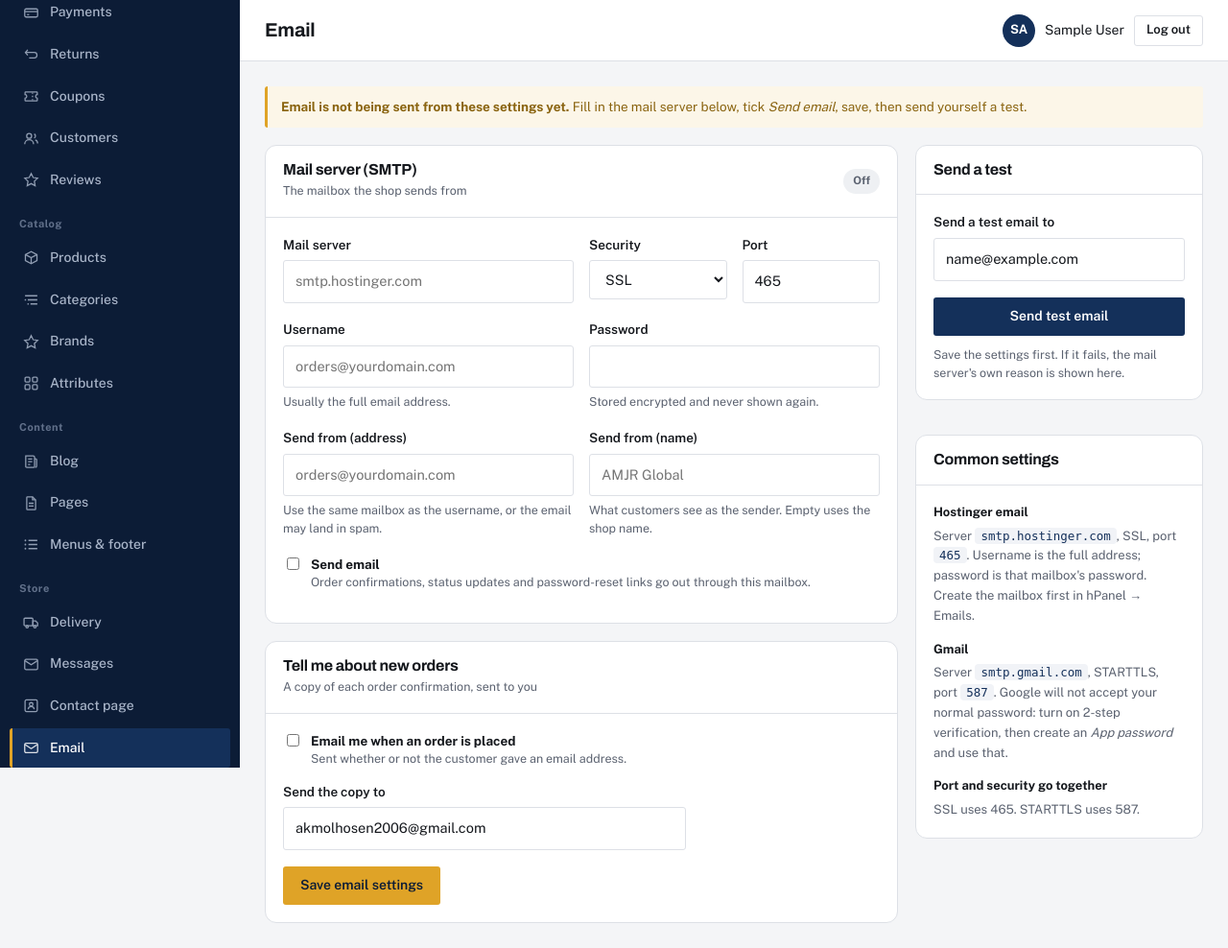
After one commit to Humayun64/ecommerce-website, a Laravel app: page /admin/email in a window 1280 px wide. The commit adds this page. Shown: the whole page at 96% size. Run offline with Laravel 12, Linux system fonts and the light colour scheme; a user stored in the database is signed in; data comes from the database, SQL or seed files in the repository; tables that the repository leaves empty hold one stand-in row (values such as "Sample post").

Commit message:
Email settings in the admin panel
- Admin > Email: SMTP server, port, security, username, password
  (stored encrypted), sender address and name
- "Send test email" shows the mail server's own reason on failure
- Optional copy of every new order to the shop's address
- Settings are applied at start-up; until they are complete and
  switched on, the .env mail settings are left alone

Co-Authored-By: Claude Fable 5.2 <noreply@anthropic.com>
Claude-Session: https://claude.ai/code/session_01XUrtpNUsPb5t9ZLK2JAvPV

```diff
--- /dev/null
+++ b/app/Http/Controllers/Admin/EmailController.php
@@ -0,0 +1,77 @@
+<?php
+
+namespace App\Http\Controllers\Admin;
+
+use App\Http\Controllers\Controller;
+use App\Services\MailSettings;
+use Illuminate\Http\Request;
+use Illuminate\Support\Facades\Mail;
+use Illuminate\Support\Str;
+use Illuminate\Validation\Rule;
+
+class EmailController extends Controller
+{
+    public function __construct(private MailSettings $mail)
+    {
+    }
+
+    public function edit()
+    {
+        $s = $this->mail->all();
+
+        return view('admin.email.edit', [
+            's'           => $s,
+            'hasPassword' => $s['password'] !== '',
+            'ready'       => $this->mail->ready(),
+            'envMailer'   => config('mail.default'),
+        ]);
+    }
+
+    public function update(Request $request)
+    {
+        $data = $request->validate([
+            'on'           => ['nullable', 'boolean'],
+            'host'         => ['nullable', 'string', 'max:120', 'regex:/^[A-Za-z0-9.\-]+$/'],
+            'port'         => ['nullable', 'integer', 'min:1', 'max:65535'],
+            'security'     => ['nullable', Rule::in(['ssl', 'tls'])],
+            'username'     => ['nullable', 'string', 'max:160'],
+            'password'     => ['nullable', 'string', 'max:300'],
+            'from_address' => ['nullable', 'email', 'max:160'],
+            'from_name'    => ['nullable', 'string', 'max:80'],
+            'admin_copy'   => ['nullable', 'boolean'],
+            'admin_to'     => ['nullable', 'email', 'max:160', 'required_if:admin_copy,1'],
+        ], [
+            'host.regex'           => __('The mail server is a name like smtp.hostinger.com — no http:// and no spaces.'),
+            'admin_to.required_if' => __('Enter the address the order copies should go to.'),
+        ]);
+
+        $this->mail->save($data);
+
+        if ($request->boolean('on') && ! $this->mail->ready()) {
+            return back()->with('error', __('Saved, but email is not sending yet: the server, username, password and "from" address are all needed.'));
+        }
+
+        return back()->with('status', __('Email settings saved.'));
+    }
+
+    /** Send one real email, and show the mail server's own words if it fails. */
+    public function test(Request $request)
+    {
+        $data = $request->validate(['to' => ['required', 'email', 'max:160']]);
+
+        if (! $this->mail->ready()) {
+            return back()->with('error', __('Fill in and switch on the settings first, then save, then test.'));
+        }
+
+        try {
+            Mail::raw(
+                __("This is a test from your shop's admin panel.\n\nIf you are reading it, outgoing email is working.") . "\n\n" . url('/'),
+                fn ($message) => $message->to($data['to'])->subject(__('Test email from :shop', ['shop' => config('mail.from.name')]))
+            );
+        } catch (\Throwable $e) {
+            return back()->withInput()->with('error', __('The mail server refused: :why', ['why' => Str::limit($e->getMessage(), 400)]));
+        }
+
+        return back()->with('status', __('Test email sent to :to. Check the inbox, and the spam folder too.', ['to' => $data['to']]));
+    }
+}
--- a/app/Providers/AppServiceProvider.php
+++ b/app/Providers/AppServiceProvider.php
@@ -29,6 +29,14 @@ class AppServiceProvider extends ServiceProvider
     {
         // Store settings are needed by nearly every view, so share them once.
         View::share('settings', Setting::all_cached());
+
+        // Outgoing email is set up in the admin panel. A mistake there must
+        // never stop the site from loading, so it is applied inside a guard.
+        try {
+            app(\App\Services\MailSettings::class)->apply();
+        } catch (\Throwable $e) {
+            // Fall back to whatever .env says.
+        }
 
         // Menus and the cart badge, on every storefront page.
         View::composer('site.*', function ($view) {
--- /dev/null
+++ b/app/Services/MailSettings.php
@@ -0,0 +1,110 @@
+<?php
+
+namespace App\Services;
+
+use App\Models\Setting;
+use Illuminate\Support\Facades\Crypt;
+
+/**
+ * The shop's outgoing email, set from the admin panel instead of the .env
+ * file. The password is stored encrypted and only decrypted here.
+ */
+class MailSettings
+{
+    /** @return array{on:bool, host:string, port:int, security:string, username:string, password:string, from_address:string, from_name:string, admin_copy:bool, admin_to:string} */
+    public function all(): array
+    {
+        $password = (string) Setting::get('mail_password', '');
+
+        if ($password !== '') {
+            try {
+                $password = Crypt::decryptString($password);
+            } catch (\Throwable $e) {
+                $password = '';
+            }
+        }
+
+        return [
+            'on'           => Setting::get('mail_on', '0') === '1',
+            'host'         => trim((string) Setting::get('mail_host', '')),
+            'port'         => (int) Setting::get('mail_port', 465),
+            'security'     => Setting::get('mail_security', 'ssl') === 'tls' ? 'tls' : 'ssl',
+            'username'     => trim((string) Setting::get('mail_username', '')),
+            'password'     => $password,
+            'from_address' => trim((string) Setting::get('mail_from_address', '')),
+            'from_name'    => trim((string) Setting::get('mail_from_name', '')),
+            'admin_copy'   => Setting::get('mail_admin_copy', '0') === '1',
+            'admin_to'     => trim((string) Setting::get('mail_admin_to', '')),
+        ];
+    }
+
+    public function ready(): bool
+    {
+        $s = $this->all();
+
+        return $s['on'] && $s['host'] !== '' && $s['username'] !== '' && $s['password'] !== '' && $s['from_address'] !== '';
+    }
+
+    public function save(array $input): void
+    {
+        $pairs = [
+            'mail_on'           => ! empty($input['on']) ? '1' : '0',
+            'mail_host'         => trim((string) ($input['host'] ?? '')),
+            'mail_port'         => (string) (int) ($input['port'] ?? 465),
+            'mail_security'     => ($input['security'] ?? 'ssl') === 'tls' ? 'tls' : 'ssl',
+            'mail_username'     => trim((string) ($input['username'] ?? '')),
+            'mail_from_address' => trim((string) ($input['from_address'] ?? '')),
+            'mail_from_name'    => trim((string) ($input['from_name'] ?? '')),
+            'mail_admin_copy'   => ! empty($input['admin_copy']) ? '1' : '0',
+            'mail_admin_to'     => trim((string) ($input['admin_to'] ?? '')),
+        ];
+
+        // An empty box means "keep the password already saved".
+        if ((string) ($input['password'] ?? '') !== '') {
+            $pairs['mail_password'] = Crypt::encryptString((string) $input['password']);
+        }
+
+        Setting::put($pairs);
+    }
+
+    /**
+     * Point Laravel's mailer at these settings for this request. Called
+     * once when the app starts; until the panel is filled in and switched
+     * on, whatever .env says is left alone.
+     */
+    public function apply(): void
+    {
+        if (! $this->ready()) {
+            return;
+        }
+
+        $s = $this->all();
+
+        config([
+            'mail.default'      => 'smtp',
+            'mail.mailers.smtp' => [
+                'transport' => 'smtp',
+                // smtps = encrypted from the first byte (port 465);
+                // smtp  = starts plain and upgrades with STARTTLS (port 587).
+                'scheme'    => $s['security'] === 'ssl' ? 'smtps' : 'smtp',
+                'host'      => $s['host'],
+                'port'      => $s['port'],
+                'username'  => $s['username'],
+                'password'  => $s['password'],
+                'timeout'   => 15,
+            ],
+            'mail.from' => [
+                'address' => $s['from_address'],
+                'name'    => $s['from_name'] !== '' ? $s['from_name'] : (Setting::get('store_name') ?: config('app.name')),
+            ],
+        ]);
+    }
+
+    /** Where a copy of each new order goes, if that is switched on. */
+    public function adminCopyTo(): ?string
+    {
+        $s = $this->all();
+
+        return $s['admin_copy'] && filter_var($s['admin_to'], FILTER_VALIDATE_EMAIL) ? $s['admin_to'] : null;
+    }
+}
--- /dev/null
+++ b/resources/views/admin/email/edit.blade.php
@@ -0,0 +1,181 @@
+@extends('admin.layouts.app')
+@section('title', 'Email')
+
+@section('content')
+
+<style>
+.em-state{display:inline-block;font-size:11.5px;font-weight:700;padding:4px 10px;border-radius:20px;white-space:nowrap}
+.em-state.on{background:#E5F3EB;color:var(--ok)}
+.em-state.off{background:#EEF0F3;color:var(--ink-mute)}
+.em-state.warn{background:#FCEEE2;color:var(--warn)}
+.em-tick{display:flex;align-items:flex-start;gap:9px;font-size:13.5px;line-height:1.5;margin-bottom:14px}
+.em-tick input{margin-top:3px;accent-color:var(--navy)}
+.em-tick span span{display:block;color:var(--ink-mute);font-size:12.5px}
+.em-guide b{display:block;margin:14px 0 4px;color:var(--ink)}
+.em-guide b:first-child{margin-top:0}
+.em-guide{font-size:13px;color:var(--ink-mute);line-height:1.6}
+.em-guide code{background:#F1F3F7;padding:1px 6px;border-radius:4px;font-size:12.5px;color:var(--navy)}
+</style>
+
+@if ($errors->any())
+  <div class="alert alert-bad" style="margin-bottom:18px">
+    <ul style="margin:0;padding-left:18px">@foreach ($errors->all() as $error)<li>{{ $error }}</li>@endforeach</ul>
+  </div>
+@endif
+
+@if (! $ready)
+  <div class="note" style="margin-bottom:18px">
+    <b>Email is not being sent from these settings yet.</b>
+    @if ($envMailer === 'log')
+      Right now the site only writes emails to a log file, so customers receive nothing — no order confirmations and no password-reset links.
+    @endif
+    Fill in the mail server below, tick <em>Send email</em>, save, then send yourself a test.
+  </div>
+@endif
+
+<div class="form-grid">
+  <div class="form-main">
+
+    <form method="POST" action="{{ route('admin.email.update') }}">
+      @csrf
+      @method('PUT')
+
+      <div class="panel" style="border-radius:12px">
+        <div class="panel-head">
+          <div>
+            <h2>Mail server (SMTP)</h2>
+            <span class="sub">The mailbox the shop sends from</span>
+          </div>
+          @if ($ready)
+            <span class="em-state on">Sending</span>
+          @elseif ($s['on'])
+            <span class="em-state warn">Details missing</span>
+          @else
+            <span class="em-state off">Off</span>
+          @endif
+        </div>
+        <div class="panel-body">
+
+          <div class="row2">
+            <div class="field">
+              <label for="host">Mail server</label>
+              <input type="text" id="host" name="host" value="{{ old('host', $s['host']) }}" placeholder="smtp.hostinger.com" autocomplete="off">
+            </div>
+            <div class="row2">
+              <div class="field">
+                <label for="security">Security</label>
+                <select id="security" name="security">
+                  <option value="ssl" @selected(old('security', $s['security']) === 'ssl')>SSL</option>
+                  <option value="tls" @selected(old('security', $s['security']) === 'tls')>STARTTLS</option>
+                </select>
+              </div>
+              <div class="field">
+                <label for="port">Port</label>
+                <input type="number" id="port" name="port" min="1" max="65535" value="{{ old('port', $s['port']) }}">
+              </div>
+            </div>
+          </div>
+
+          <div class="row2">
+            <div class="field">
+              <label for="username">Username</label>
+              <input type="text" id="username" name="username" value="{{ old('username', $s['username']) }}" placeholder="orders@yourdomain.com" autocomplete="off">
+              <div class="hint">Usually the full email address.</div>
+            </div>
+            <div class="field">
+              <label for="password">Password</label>
+              <input type="password" id="password" name="password" autocomplete="new-password"
+                     placeholder="{{ $hasPassword ? 'Saved — leave empty to keep it' : '' }}">
+              <div class="hint">Stored encrypted and never shown again.</div>
+            </div>
+          </div>
+
+          <div class="row2">
+            <div class="field">
+              <label for="from_address">Send from (address)</label>
+              <input type="email" id="from_address" name="from_address" value="{{ old('from_address', $s['from_address']) }}" placeholder="orders@yourdomain.com">
+              <div class="hint">Use the same mailbox as the username, or the email may land in spam.</div>
+            </div>
+            <div class="field">
+              <label for="from_name">Send from (name)</label>
+              <input type="text" id="from_name" name="from_name" value="{{ old('from_name', $s['from_name']) }}" placeholder="{{ $settings['store_name'] ?? 'AMJR Global' }}">
+              <div class="hint">What customers see as the sender. Empty uses the shop name.</div>
+            </div>
+          </div>
+
+          <label class="em-tick">
+            <input type="hidden" name="on" value="0">
+            <input type="checkbox" name="on" value="1" @checked(old('on', $s['on']))>
+            <span><b>Send email</b><span>Order confirmations, status updates and password-reset links go out through this mailbox.</span></span>
+          </label>
+        </div>
+      </div>
+
+      <div class="panel" style="border-radius:12px;margin-top:18px">
+        <div class="panel-head"><div><h2>Tell me about new orders</h2><span class="sub">A copy of each order confirmation, sent to you</span></div></div>
+        <div class="panel-body">
+          <label class="em-tick">
+            <input type="hidden" name="admin_copy" value="0">
+            <input type="checkbox" name="admin_copy" value="1" @checked(old('admin_copy', $s['admin_copy']))>
+            <span><b>Email me when an order is placed</b><span>Sent whether or not the customer gave an email address.</span></span>
+          </label>
+          <div class="field" style="max-width:420px">
+            <label for="admin_to">Send the copy to</label>
+            <input type="email" id="admin_to" name="admin_to" value="{{ old('admin_to', $s['admin_to'] ?: ($settings['store_email'] ?? '')) }}">
+          </div>
+          <button type="submit" class="btn btn-gold">Save email settings</button>
+        </div>
+      </div>
+    </form>
+
+  </div>
+
+  <div class="form-side">
+    <div class="panel" style="border-radius:12px">
+      <div class="panel-head"><h2>Send a test</h2></div>
+      <div class="panel-body">
+        <form method="POST" action="{{ route('admin.email.test') }}">
+          @csrf
+          <div class="field">
+            <label for="to">Send a test email to</label>
+            <input type="email" id="to" name="to" required value="{{ old('to', auth()->user()->email) }}">
+          </div>
+          <button type="submit" class="btn btn-navy" style="width:100%" @disabled(! $ready)>Send test email</button>
+          <p class="sub" style="margin:10px 0 0">Save the settings first. If it fails, the mail server's own reason is shown here.</p>
+        </form>
+      </div>
+    </div>
+
+    <div class="panel" style="border-radius:12px;margin-top:18px">
+      <div class="panel-head"><h2>Common settings</h2></div>
+      <div class="panel-body em-guide">
+        <b>Hostinger email</b>
+        Server <code>smtp.hostinger.com</code>, SSL, port <code>465</code>. Username is the full address; password is that mailbox's password. Create the mailbox first in hPanel → Emails.
+
+        <b>Gmail</b>
+        Server <code>smtp.gmail.com</code>, STARTTLS, port <code>587</code>. Google will not accept your normal password: turn on 2-step verification, then create an <em>App password</em> and use that.
+
+        <b>Port and security go together</b>
+        SSL uses 465. STARTTLS uses 587.
+      </div>
+    </div>
+  </div>
+</div>
+
+@push('scripts')
+<script>
+/* Changing the security type moves the port to its usual partner. */
+(function () {
+  var security = document.getElementById('security');
+  var port = document.getElementById('port');
+  if (!security || !port) return;
+  security.addEventListener('change', function () {
+    if (port.value === '465' || port.value === '587' || port.value === '') {
+      port.value = security.value === 'ssl' ? '465' : '587';
+    }
+  });
+})();
+</script>
+@endpush
+
+@endsection
--- a/resources/views/admin/layouts/app.blade.php
+++ b/resources/views/admin/layouts/app.blade.php
@@ -121,6 +121,10 @@
         <svg width="17" height="17" viewBox="0 0 24 24" fill="none" stroke="currentColor" stroke-width="1.8"><rect x="3" y="3.5" width="18" height="17" rx="2"/><circle cx="12" cy="10" r="2.6"/><path d="M7.5 17a4.6 4.6 0 019 0"/></svg>
         Contact page
       </a>
+      <a href="{{ route('admin.email.edit') }}" class="item {{ request()->routeIs('admin.email.*') ? 'on' : '' }}">
+        <svg width="17" height="17" viewBox="0 0 24 24" fill="none" stroke="currentColor" stroke-width="1.8" stroke-linejoin="round"><rect x="2.5" y="5" width="19" height="14" rx="2"/><path d="M3 7l9 6 9-6"/></svg>
+        Email
+      </a>
       <a href="{{ route('admin.sms.index') }}" class="item {{ request()->routeIs('admin.sms.*') ? 'on' : '' }}">
         <svg width="17" height="17" viewBox="0 0 24 24" fill="none" stroke="currentColor" stroke-width="1.8"><path d="M21 11.5a8 8 0 01-11.6 7.1L4 20.5l1.9-5A8 8 0 1121 11.5z"/><path d="M8.5 11.5h.01M12 11.5h.01M15.5 11.5h.01"/></svg>
         SMS
--- a/routes/web.php
+++ b/routes/web.php
@@ -10,6 +10,7 @@ use App\Http\Controllers\Admin\ContactController as AdminContactController;
 use App\Http\Controllers\Admin\CustomerController;
 use App\Http\Controllers\Admin\BlogCategoryController;
 use App\Http\Controllers\Admin\DashboardController;
+use App\Http\Controllers\Admin\EmailController;
 use App\Http\Controllers\Admin\ExpenseController;
 use App\Http\Controllers\Admin\ReportController;
 use App\Http\Controllers\Admin\MenuController;
@@ -192,6 +193,10 @@ Route::middleware(['auth', 'admin'])
         Route::post('orders/{order}/courier', [CourierController::class, 'book'])->name('orders.courier');
         Route::post('orders/{order}/courier/sync', [CourierController::class, 'sync'])->name('orders.courier.sync');
 
+        Route::get('email', [EmailController::class, 'edit'])->name('email.edit');
+        Route::put('email', [EmailController::class, 'update'])->name('email.update');
+        Route::post('email/test', [EmailController::class, 'test'])->middleware('throttle:6,1')->name('email.test');
+
         Route::get('couriers', [CourierController::class, 'index'])->name('couriers.index');
         Route::post('couriers/sync', [CourierController::class, 'syncAll'])->name('couriers.sync');
         Route::put('couriers/{code}', [CourierController::class, 'update'])->name('couriers.update');
```
Also changed, not shown: app/Services/OrderMailer.php (+9 -3 lines).
